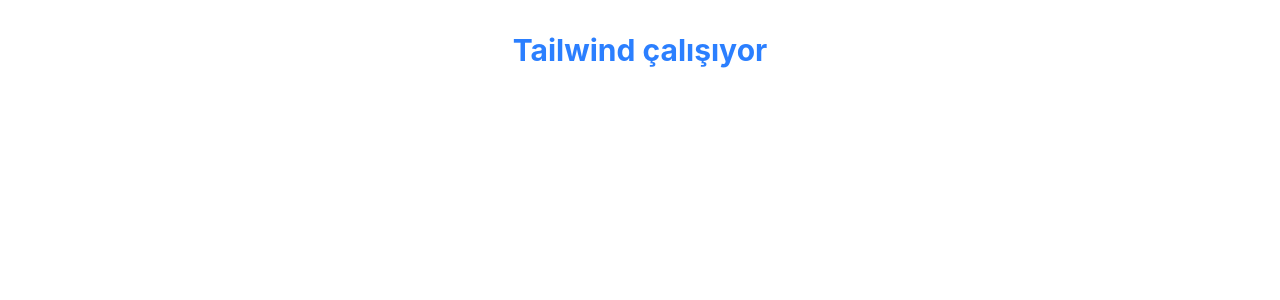
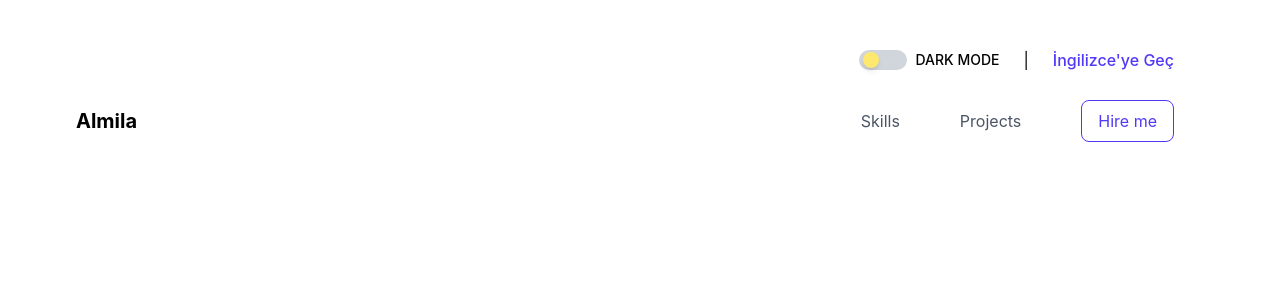
Before and after one commit to Drollax/My-Portfolio-Project, a React (Vite) app: page / in a window 1280 px wide. Shown: the top 300 px of the page. Built offline with nearby package versions, Linux system fonts and the light colour scheme.

Commit message:
Navbar Html desing finished

```diff
--- a/src/App.jsx
+++ b/src/App.jsx
@@ -1,12 +1,14 @@
 
 import './App.css'
+import Navbar from './components/Navbar'
+
 
 function App() {
 
   return (
-   <h1 className="text-3xl font-bold text-blue-500">
-  Tailwind çalışıyor
-</h1>
+   <>
+    <Navbar/>
+   </>
   )
 }
 
--- /dev/null
+++ b/src/components/Navbar.jsx
@@ -0,0 +1,61 @@
+import { useState } from "react";
+
+export default function Navbar() {
+  const [dark, setDark] = useState(false);
+  const [isTurkish, setIsTurkish] = useState(true);
+
+  return (
+    <header className="flex flex-col py-4 px-6 gap-2">
+
+      {/* Üst satır: Dark Mode + Dil switch */}
+      <div className="flex justify-end items-center gap-6 mr-[50px]">
+        {/* Dark Mode Toggle */}
+        <div className="flex items-center gap-2">
+          <button
+            onClick={() => setDark(!dark)}
+            className={`w-12 h-5 flex items-center rounded-full p-1 transition
+              ${dark ? "bg-[#4731D3]" : "bg-gray-300"}
+            `}
+          >
+            <div
+              className={`bg-[#FFE86E] w-4 h-4 rounded-full shadow-md transform transition
+                ${dark ? "translate-x-6" : ""}
+              `}
+            />
+          </button>
+          <span className="text-sm font-medium">DARK MODE</span>
+        </div>
+
+                <span>|</span>
+        {/* Language Switch */}
+        <button
+          onClick={() => setIsTurkish(!isTurkish)}
+          className="text-indigo-600 font-medium"
+        >
+          {isTurkish ? "İngilizce'ye Geç" : "Türkçe'ye Geç"}
+        </button>
+      </div>
+
+      {/* Alt satır: Logo ve nav */}
+      <div className="flex justify-between items-center mt-[20px]">
+        {/* Logo */}
+        <div className="font-bold text-xl ml-[20px]">
+          Almila
+        </div>
+
+        {/* Navigation Links */}
+        <nav className="flex items-center gap-[60px] mr-[50px]">
+          <a href="#skills" className="text-gray-600">
+            Skills
+          </a>
+          <a href="#projects" className="text-gray-600">
+            Projects
+          </a>
+          <button className="border border-indigo-600 text-indigo-600 px-4 py-2 rounded-lg">
+            Hire me
+          </button>
+        </nav>
+      </div>
+    </header>
+  );
+}
```
